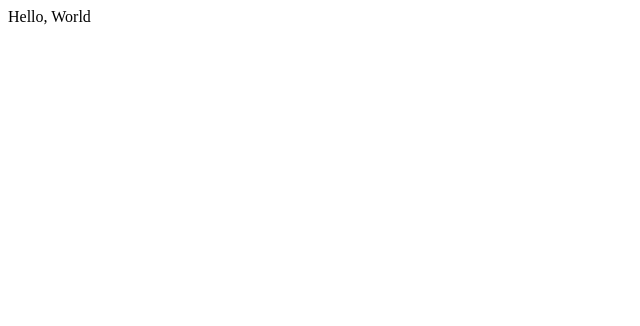
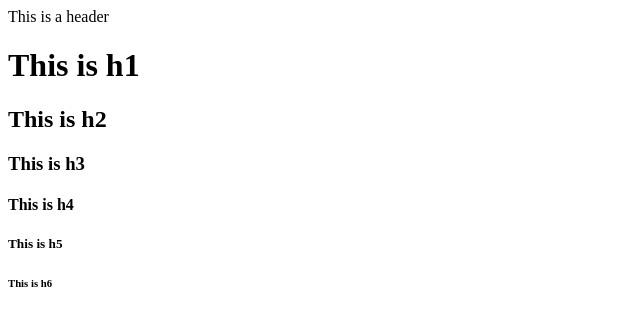
Before and after one commit to arturo-caceres/arturo-caceres.github.io, a plain HTML site: page index.html in a window 1280 px wide. Shown: the whole page, without its empty margins (0-640 px from the left). Drawn offline with Linux system fonts and the light colour scheme.

Commit message:
Add tags to index.html

```diff
--- a/index.html
+++ b/index.html
@@ -6,6 +6,31 @@
     <title>Document</title>
 </head>
 <body>
-    Hello, World
+
+    <nav>
+
+
+
+
+
+    </nav>
+
+    <header> This is a header</header>
+    <h1>This is h1</h1>
+    <h2>This is h2</h2>
+    <h3>This is h3</h3>
+    <h4>This is h4</h4>
+    <h5>This is h5</h5>
+    <h6>This is h6</h6>
+
+
+
+
+
+
+
+
+
+
 </body>
 </html>
```
